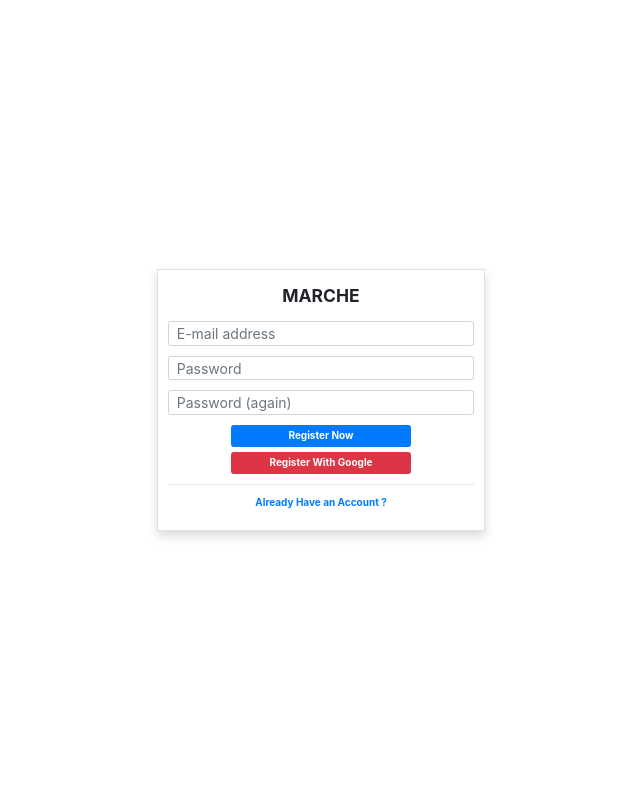
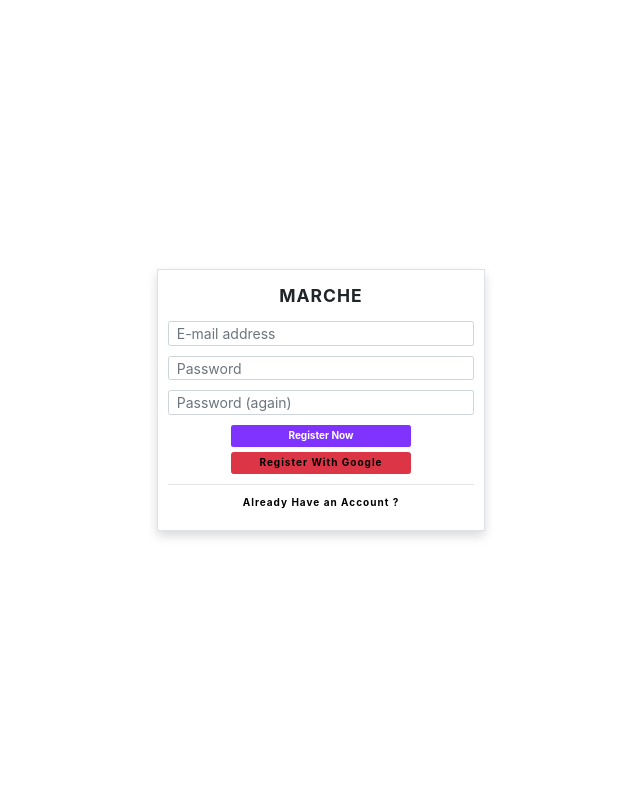
Before and after one commit to nyior/vendor, a Django app: page /accounts/signup/ in a window 1280 px wide. Shown: the whole page, without its empty margins (319-959 px from the left). Run offline with Django 3.2, Linux system fonts and the light colour scheme; some libraries are stand-ins or nearby versions.

Commit message:
my commits

```diff
--- a/static/account/Css/Custom-Account-Styles.css
+++ b/static/account/Css/Custom-Account-Styles.css
@@ -1,11 +1,40 @@
 
 /* Login Page Styles*/
-html{
+@import url('https://fonts.googleapis.com/css?family=Open+Sans+Condensed:300&display=swap');
+@import url('https://fonts.googleapis.com/css?family=Montserrat&display=swap');
+
+html, body{
     font-size: 62.5%;
+    font-family: 'Open Sans Condensed' ;
+    letter-spacing:1px;
+    margin: 0px;
+    padding: 0px;
+}
+
+.link{
+    text-decoration: none ;
+    color: white !important;
+}
+.link:hover{
+    text-decoration: none !important;
+
+}
+
+a{
+    text-decoration: none ;
+    color: black !important;
+}
+a:hover{
+    text-decoration: none !important;
+    color: #8033ff !important;
+
+}
+
+.heading{
+    font-family: 'Montserrat';
 }
 
 #login_form label{
-
     display: none;
 }
 #social-icon{
@@ -16,6 +45,10 @@ html{
 
     width: 18em;
     font-size: 1.4rem;
+}
+.btn-blue{
+    background-color: #8033ff !important;
+    color: white !important;
 }
 
 
--- a/templates/account/login.html
+++ b/templates/account/login.html
@@ -47,7 +47,7 @@
               {% endif %}
 
               <div class="mb-2">
-                  <button  class="btn  btn-primary custom-btn p-1" type="submit"><strong>Sign In</strong></button>
+                  <button  class="btn btn-blue  custom-btn p-1" type="submit"><strong>Sign In</strong></button>
               </div>
 
               <div>
--- a/templates/account/signup.html
+++ b/templates/account/signup.html
@@ -45,7 +45,7 @@
               {% endif %}
 
               <div class="mb-2">
-                  <button  class="btn  btn-primary custom-btn p-1" type="submit"><strong>Register Now</strong></button>
+                  <button  class="btn  btn-blue custom-btn p-1" type="submit"><strong>Register Now</strong></button>
               </div>
 
               <div>
--- a/templates/index.html
+++ b/templates/index.html
@@ -3,7 +3,7 @@
 
 {% block content %}
 
-  <div class="container-fluid m-0">
+  <div class="container-fluid p-0 m-0">
     <div class="row h-100 ">
       <div class="col-12">
 
```
Also changed, not shown: db.sqlite3, 2 other files.
